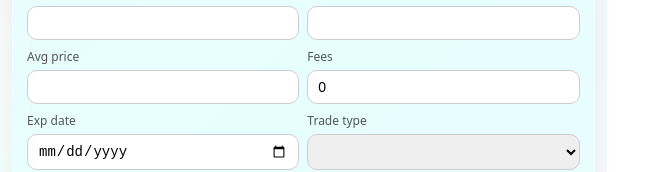
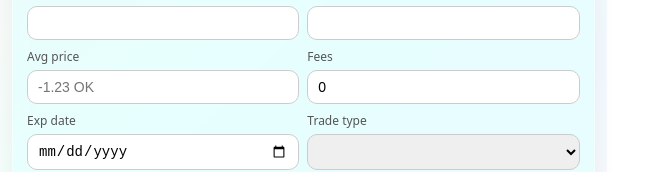
Before and after one commit to charmedvie/Trade-Logger, a React (Vite) app: page / in a window 1280 px wide. Shown: the part 274-446 px from the top of the page, without its empty margins (0-660 px from the left). Built offline with nearby package versions, Linux system fonts and the light colour scheme.

Commit message:
Update App.tsx
1. the field for avg price should allow negative values,
2. fix for preview is not working it errors out with a message - cant fine variable: patchRowAtIndexInSession,

```diff
--- a/src/App.tsx
+++ b/src/App.tsx
@@ -395,6 +395,18 @@ export default function App() {
     } finally {
       setSaving(false);
     }
+  }
+
+	async function patchRowAtIndexInSession(index, rowValues, sessionId) {
+	  const values = CONFIG.colMapping.map((c, i) =>
+		FORMULA_COLS.has(c.header) ? null : (rowValues[i] ?? "")
+	  );
+	  const path = `${wbPath()}/tables('${encodeURIComponent(CONFIG.tableName)}')/rows/itemAt(index=${index})/range`;
+	  return graphFetchSession(
+		path,
+		{ method: "PATCH", body: JSON.stringify({ values: [values] }) },
+		sessionId
+	  );
 	}
 
   async function handlePreview() {
@@ -800,13 +812,21 @@ function renderInput(c: any, form: any, onChange: any, listOptions: Record<strin
     return <input type="date" value={form[c.key] || ""} onChange={(e) => onChange(c.key, e.target.value)} style={inputStyle()} />;
   }
 
+  // Numeric-ish fields (allow negatives like -1.23)
+
 	 if (/price|fees|strike|exit|proceeds|p&l|roi/i.test(c.header)) {
 	  return (
 		<input
+		  type="text"
 		  inputMode="decimal"
-        value={form[c.key] || ""}
-        onChange={(e) => onChange(c.key, e.target.value)}
+		  value={form[c.key] ?? ""}
+		  onChange={(e) => {
+			const v = e.target.value;
+			// allow: "", "-", "-.", ".", "-1", "1", "1.2", "-1.2"
+			if (/^-?$|^-?\.$|^\.$|^-?\d+(\.\d*)?$/.test(v)) onChange(c.key, v);
+		  }}
 		  style={inputStyle()}
+		  placeholder={c.header.includes("Avg price") ? "-1.23 OK" : ""}
 		/>
 	  );
 	}
```
Lines whose indentation alone changed are shown as unchanged.
